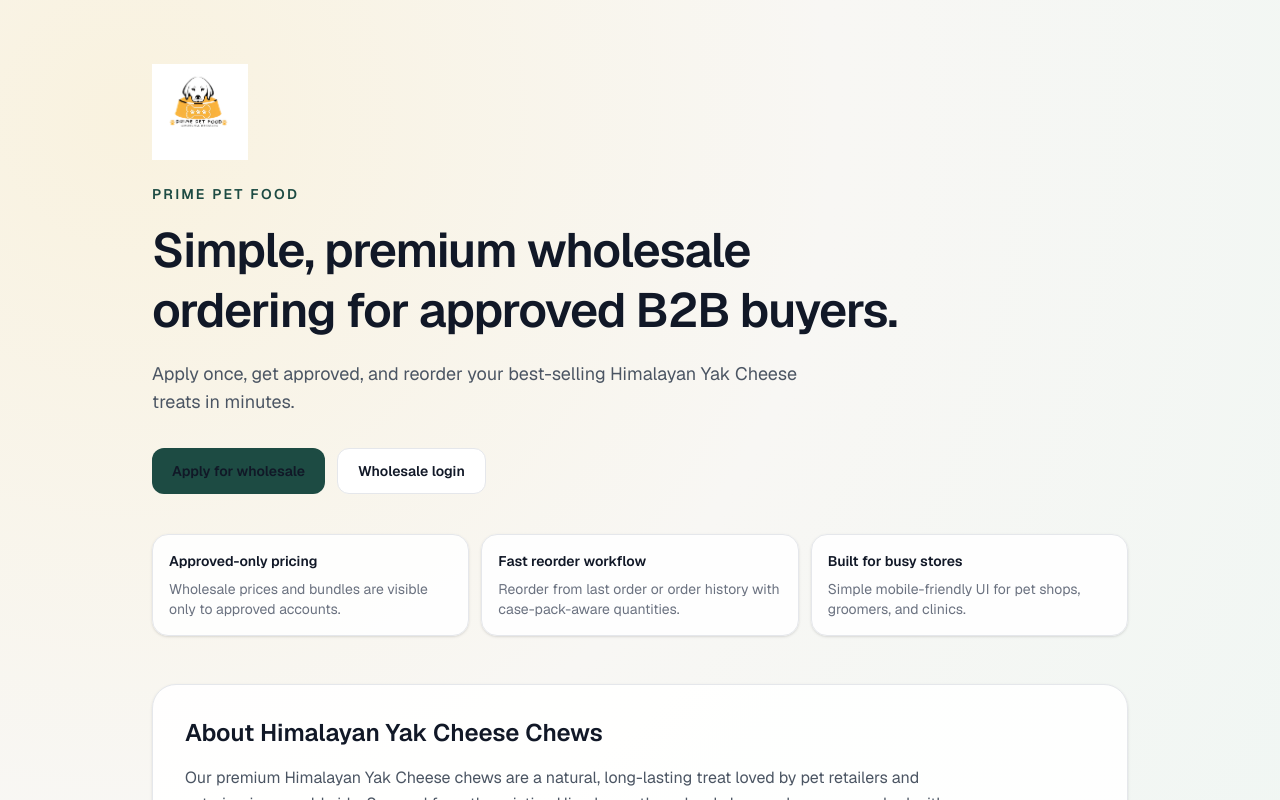
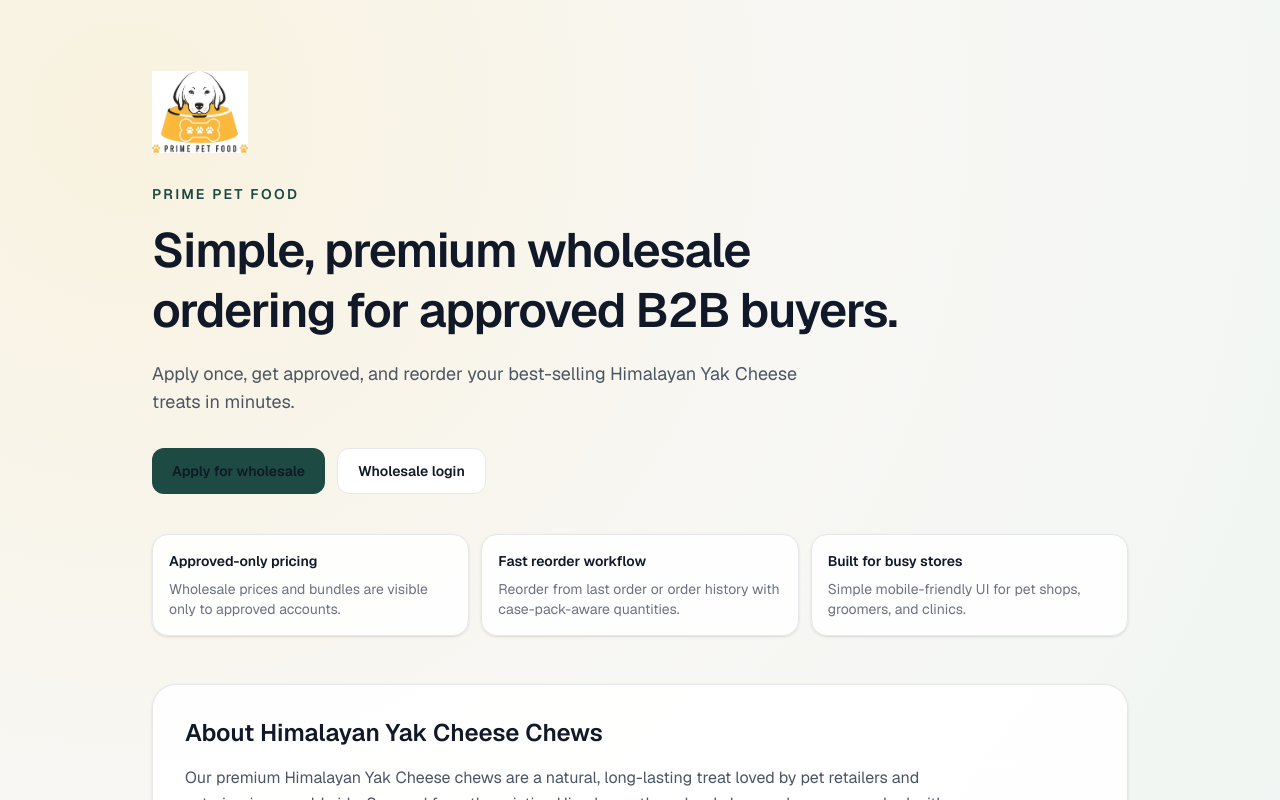
Before and after one commit to dipak1992/prime-pet-food-b2b, a Next.js app: page / in a window 1280 px wide. Shown: the top 800 px of the page. Built offline with nearby package versions, Linux system fonts and the light colour scheme.

Commit message:
chore: switch site logo to logoedited.jpg

```diff
--- a/src/app/(auth)/login/page.tsx
+++ b/src/app/(auth)/login/page.tsx
@@ -43,7 +43,7 @@
       <div className="mx-auto max-w-md rounded-3xl border border-[#e7e4dc] bg-white p-6 shadow-sm sm:p-8">
         <div className="mb-6 flex justify-center">
           <Image
-            src="/logo.jpg"
+            src="/logoedited.jpg"
             alt="Prime Pet Food Logo"
             width={100}
             height={100}
--- a/src/app/(public)/apply/page.tsx
+++ b/src/app/(public)/apply/page.tsx
@@ -55,7 +55,7 @@
       <div className="mx-auto max-w-3xl rounded-3xl border border-[#e7e4dc] bg-white p-6 shadow-sm sm:p-10">
         <div className="mb-6 flex justify-center">
           <Image
-            src="/logo.jpg"
+            src="/logoedited.jpg"
             alt="Prime Pet Food Logo"
             width={120}
             height={120}
--- a/src/app/admin/login/page.tsx
+++ b/src/app/admin/login/page.tsx
@@ -50,7 +50,7 @@
       <div className="mx-auto max-w-md rounded-3xl border border-[#e7e4dc] bg-white p-6 shadow-sm sm:p-8">
         <div className="mb-6 flex justify-center">
           <Image
-            src="/logo.jpg"
+            src="/logoedited.jpg"
             alt="Prime Pet Food Logo"
             width={100}
             height={100}
--- a/src/app/page.tsx
+++ b/src/app/page.tsx
@@ -16,7 +16,7 @@
 
       <main className="mx-auto flex min-h-screen max-w-5xl flex-col justify-center px-6 py-16">
         <Image
-          src="/logo.jpg"
+          src="/logoedited.jpg"
           alt="Prime Pet Food Logo"
           width={120}
           height={120}
--- a/src/components/admin/AdminSidebar.tsx
+++ b/src/components/admin/AdminSidebar.tsx
@@ -83,7 +83,7 @@
         <div className="border-b border-[#e7e4dc] px-5 py-4">
           <div className="mb-3 flex justify-center">
             <Image
-              src="/logo.jpg"
+              src="/logoedited.jpg"
               alt="Prime Pet Food Logo"
               width={50}
               height={50}
--- a/src/components/layout/PortalShell.tsx
+++ b/src/components/layout/PortalShell.tsx
@@ -20,7 +20,7 @@
         <div className="mx-auto flex max-w-7xl items-center justify-between px-4 py-4 sm:px-6 lg:px-8">
           <div className="flex items-center gap-3">
             <Image
-              src="/logo.jpg"
+              src="/logoedited.jpg"
               alt="Prime Pet Food Logo"
               width={40}
               height={40}
```
Also changed, not shown: public/logoedited.jpg (added).
